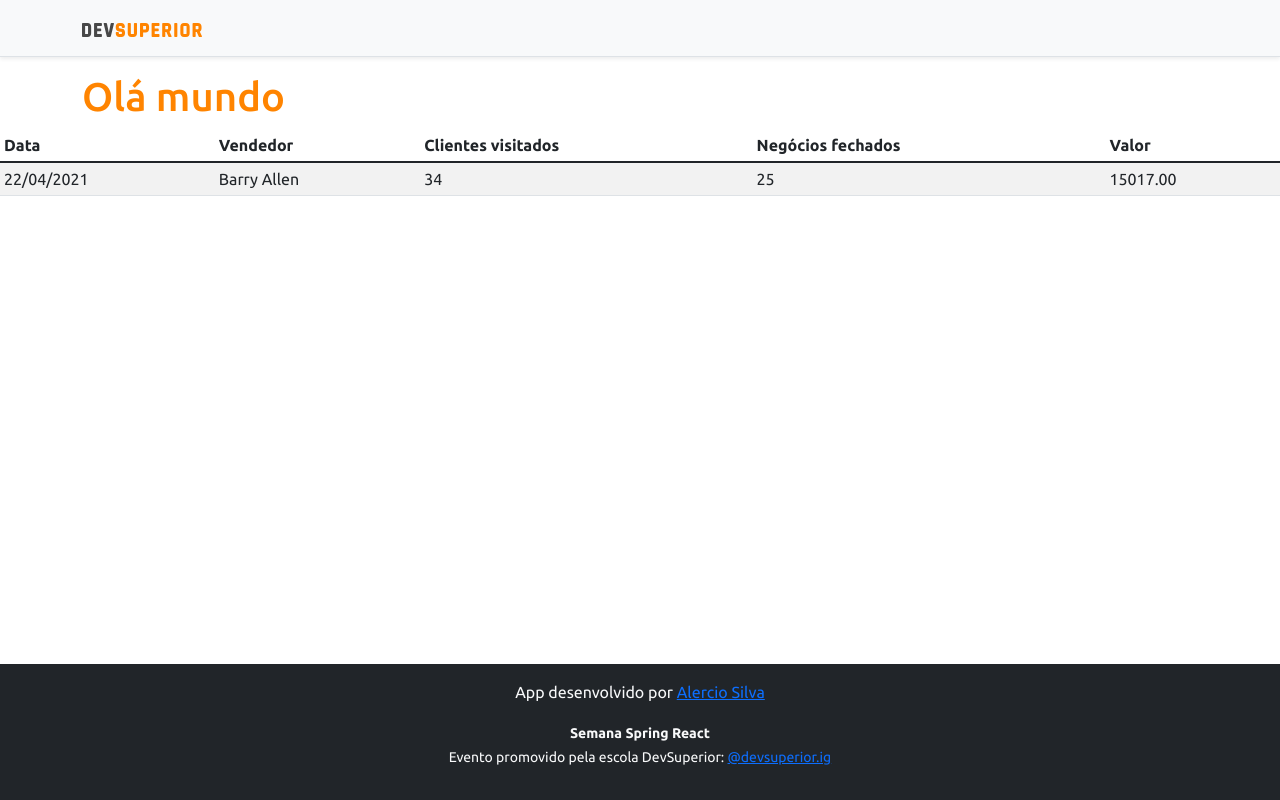
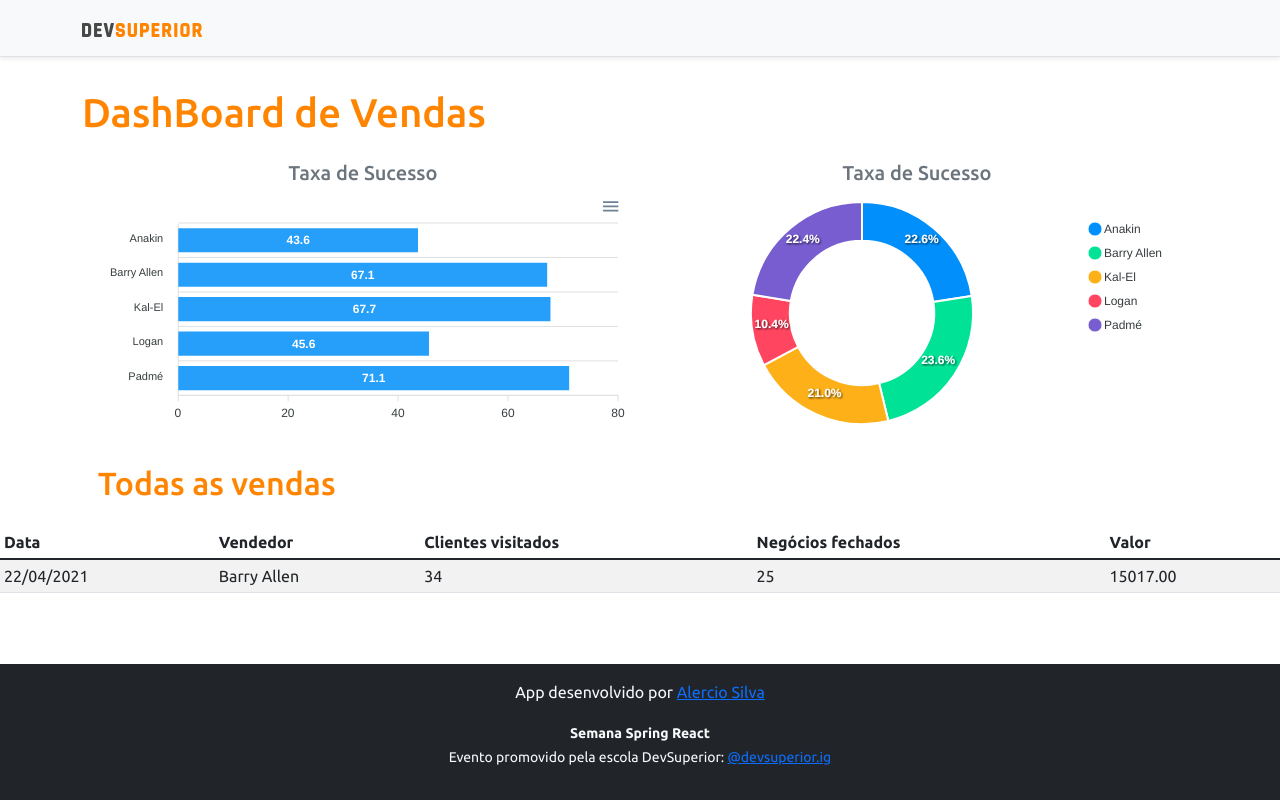
Before and after one commit to Alerciosilva9/projetosds5, a React (Create React App) app in the folder frontend/: page / in a window 1280 px wide. Built offline with nearby package versions, Linux system fonts and the light colour scheme.

Commit message:
Static charts

```diff
--- a/frontend/package.json
+++ b/frontend/package.json
@@ -11,8 +11,10 @@
     "@types/node": "^12.0.0",
     "@types/react": "^17.0.0",
     "@types/react-dom": "^17.0.0",
+    "apexcharts": "^3.29.0",
     "bootstrap": "^5.1.3",
     "react": "^17.0.2",
+    "react-apexcharts": "^1.3.9",
     "react-dom": "^17.0.2",
     "react-scripts": "4.0.3",
     "typescript": "^4.1.2",
--- a/frontend/src/App.tsx
+++ b/frontend/src/App.tsx
@@ -2,6 +2,8 @@
 import Footer from 'components/Footer/index'
 import React from 'react';
 import DataTable from 'components/DataTable';
+import BarChart from 'components/BarChart';
+import DonutChart from 'components/DonutChart';
 
 
 function App() {
@@ -9,10 +11,27 @@
     <>
       <NavBar />
       <div className="container">
-        <h1 className="text-primary">Olá mundo</h1>
+        <h1 className="text-primary py-3">DashBoard de Vendas</h1>
+        <div className="row px-3">
+          <div className="col-sm-6">
+            <h5 className="text-center text-secondary">Taxa de Sucesso</h5>
+            <BarChart />
+          </div>
+
+          <div className="col-sm-6">
+            <h5 className="text-center text-secondary">Taxa de Sucesso</h5>
+            <DonutChart/>
+          </div>
+          <div className="py-3"><h2 className="text-primary">Todas as vendas</h2></div>
+
+
+
+        </div>
+
+
       </div>
-      <DataTable/>
-      <Footer/>
+      <DataTable />
+      <Footer />
 
     </>
 
--- /dev/null
+++ b/frontend/src/components/BarChart/index.tsx
@@ -0,0 +1,34 @@
+import Chart from "react-apexcharts";
+function BarChart() {
+    const options = {
+        plotOptions: {
+            bar: {
+                horizontal: true,
+            }
+        },
+    };
+
+    const mockData = {
+        labels: {
+            categories: ['Anakin', 'Barry Allen', 'Kal-El', 'Logan', 'Padmé']
+        },
+        series: [
+            {
+                name: "% Sucesso",
+                data: [43.6, 67.1, 67.7, 45.6, 71.1]
+            }
+        ]
+    };
+
+    return (
+        <Chart
+            options={{...options, xaxis:mockData.labels}}
+            series={mockData.series}
+            type="bar"
+            height="240"
+
+        />
+    );
+  }
+
+  export default BarChart;
--- /dev/null
+++ b/frontend/src/components/DonutChart/index.tsx
@@ -0,0 +1,26 @@
+import Chart from 'react-apexcharts'
+function DonutChart() {
+
+    const mockData = {
+        series: [477138, 499928, 444867, 220426, 473088],
+        labels: ['Anakin', 'Barry Allen', 'Kal-El', 'Logan', 'Padmé']
+    }
+
+    const options = {
+        legend: {
+            show: true
+        }
+    }
+
+    return (
+        <Chart
+            options={{...options, labels:mockData.labels}}
+            series={mockData.series}
+            type="donut"
+            height="240"
+
+        />
+    );
+  }
+
+  export default DonutChart;
```
Also changed, not shown: 1 other file (tests, documents, lock files or other folders).
